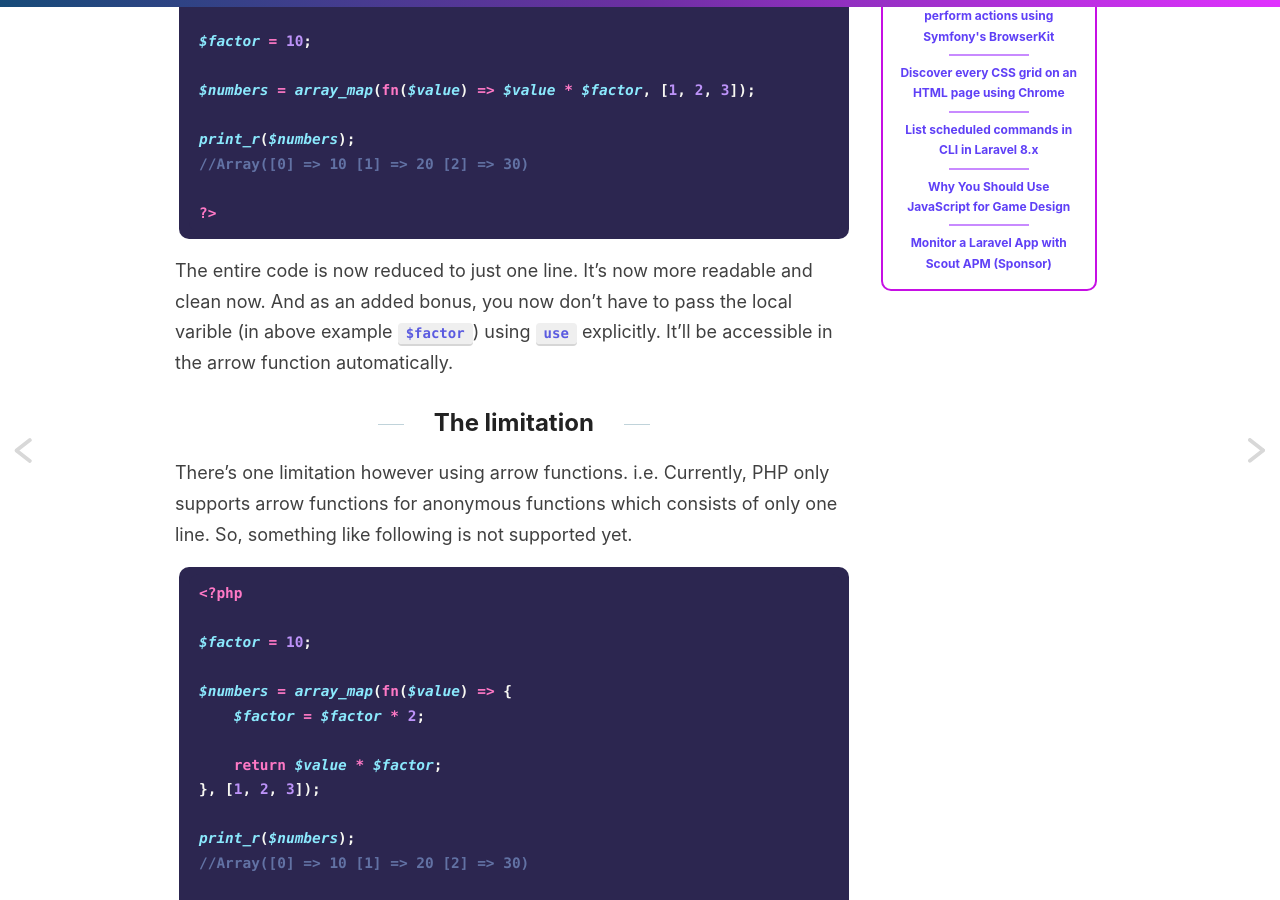
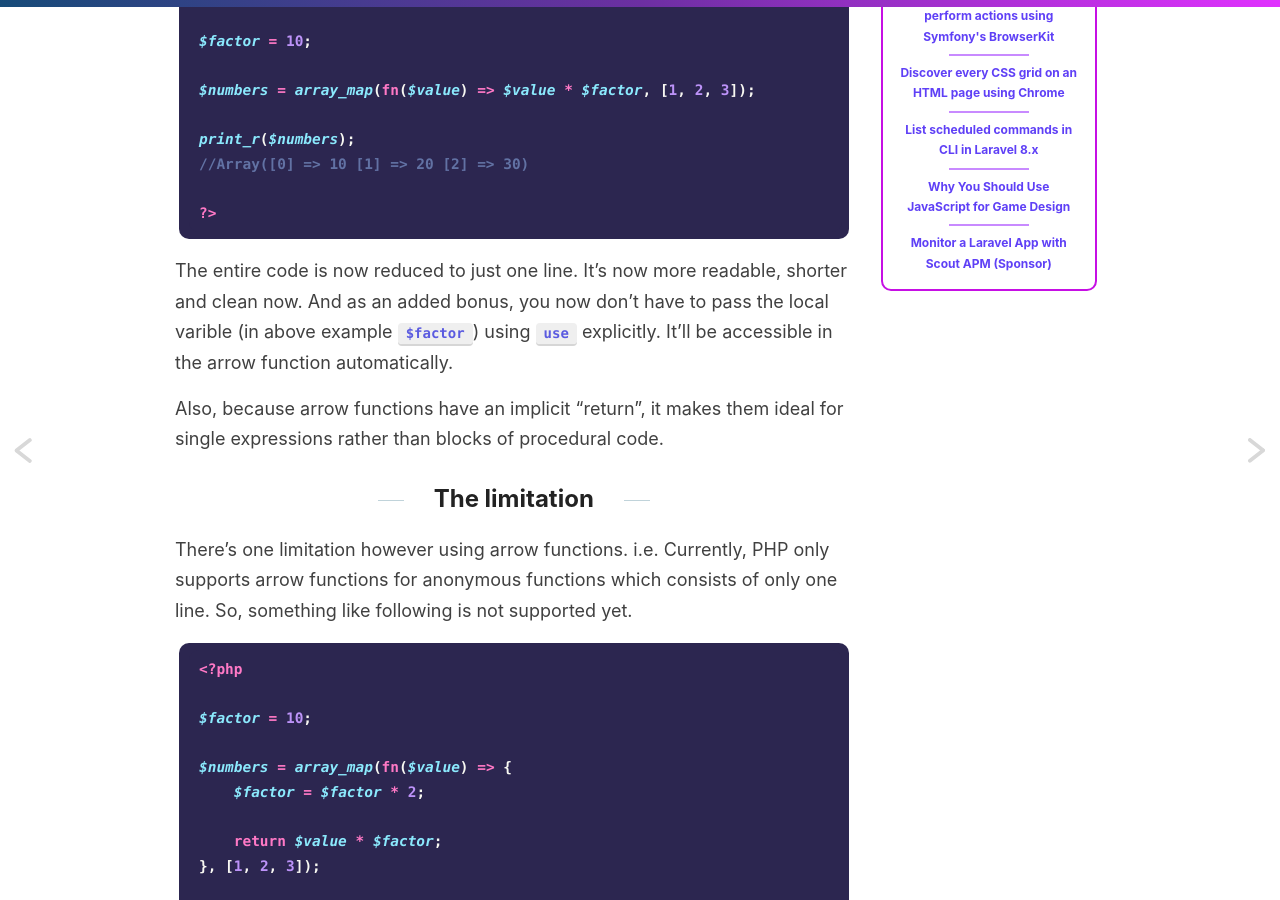
Before and after one commit to varunkumardev/amitmerchant1990.github.io, a Jekyll site: the page built from _posts/2020-03-30-using-arrow-functions-php.md, in a window 1280 px wide and 900 px high, scrolled down 1143 px. Built offline with Jekyll 4.4.1, drawn with Linux system fonts in a browser that asks for light colours; comment, search, counter and statistics services are not loaded.

Commit message:
improve post.

````diff
--- a/_posts/2020-03-30-using-arrow-functions-php.md
+++ b/_posts/2020-03-30-using-arrow-functions-php.md
@@ -41,7 +41,9 @@ print_r($numbers);
 ?>
 ```
 
-The entire code is now reduced to just one line. It’s now more readable and clean now. And as an added bonus, you now don’t have to pass the local varible (in above example `$factor`) using `use` explicitly. It’ll be accessible in the arrow function automatically.
+The entire code is now reduced to just one line. It’s now more readable, shorter and clean now. And as an added bonus, you now don’t have to pass the local varible (in above example `$factor`) using `use` explicitly. It’ll be accessible in the arrow function automatically.
+
+Also, because arrow functions have an implicit "return", it makes them ideal for single expressions rather than blocks of procedural code.
 
 ## The limitation
 
````
